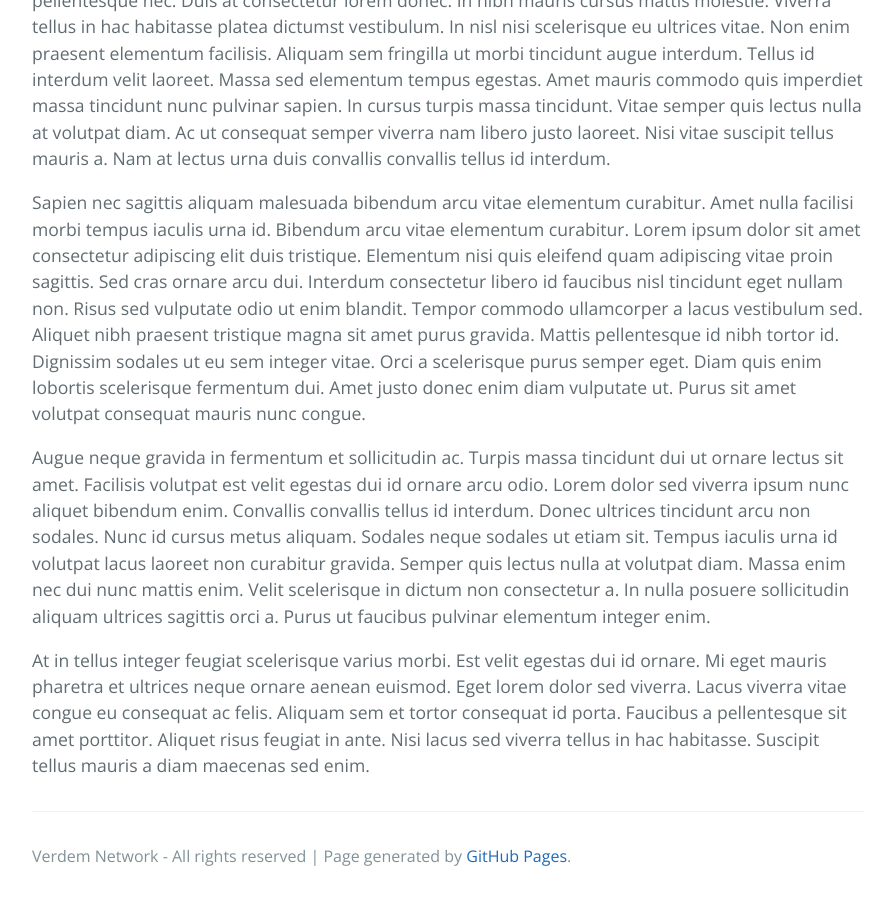
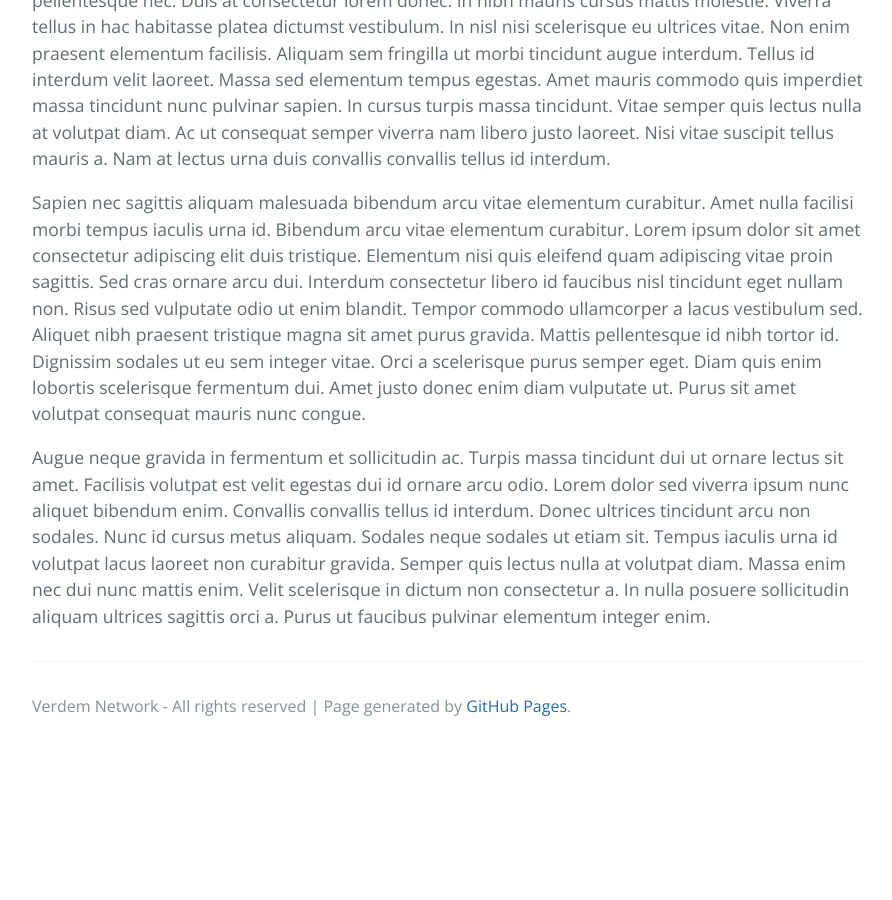
Before and after one commit to Verdem-crypto/verdem-crypto.github.io, a Jekyll site: the page built from adtest.md, in a window 1280 px wide and 900 px high, scrolled down 1793 px. Shown: the whole window, without its empty margins (192-1084 px from the left). Built offline with Jekyll 4.4.1, drawn with Linux system fonts in a browser that asks for light colours; our own code applies the rules of GitHub Pages for plain Markdown files; the repository's description, which GitHub fills in, is left out; after the commit the page ends 2543 px from its top, so only the background shows below that.

Commit message:
Update and rename adtest-lipsum.md to adtest.md

```diff
--- a/adtest-lipsum.md
+++ b/adtest.md
@@ -15,5 +15,3 @@ Quisque sagittis purus sit amet volutpat consequat. Non quam lacus suspendisse f
 Sapien nec sagittis aliquam malesuada bibendum arcu vitae elementum curabitur. Amet nulla facilisi morbi tempus iaculis urna id. Bibendum arcu vitae elementum curabitur. Lorem ipsum dolor sit amet consectetur adipiscing elit duis tristique. Elementum nisi quis eleifend quam adipiscing vitae proin sagittis. Sed cras ornare arcu dui. Interdum consectetur libero id faucibus nisl tincidunt eget nullam non. Risus sed vulputate odio ut enim blandit. Tempor commodo ullamcorper a lacus vestibulum sed. Aliquet nibh praesent tristique magna sit amet purus gravida. Mattis pellentesque id nibh tortor id. Dignissim sodales ut eu sem integer vitae. Orci a scelerisque purus semper eget. Diam quis enim lobortis scelerisque fermentum dui. Amet justo donec enim diam vulputate ut. Purus sit amet volutpat consequat mauris nunc congue.
 
 Augue neque gravida in fermentum et sollicitudin ac. Turpis massa tincidunt dui ut ornare lectus sit amet. Facilisis volutpat est velit egestas dui id ornare arcu odio. Lorem dolor sed viverra ipsum nunc aliquet bibendum enim. Convallis convallis tellus id interdum. Donec ultrices tincidunt arcu non sodales. Nunc id cursus metus aliquam. Sodales neque sodales ut etiam sit. Tempus iaculis urna id volutpat lacus laoreet non curabitur gravida. Semper quis lectus nulla at volutpat diam. Massa enim nec dui nunc mattis enim. Velit scelerisque in dictum non consectetur a. In nulla posuere sollicitudin aliquam ultrices sagittis orci a. Purus ut faucibus pulvinar elementum integer enim.
-
-At in tellus integer feugiat scelerisque varius morbi. Est velit egestas dui id ornare. Mi eget mauris pharetra et ultrices neque ornare aenean euismod. Eget lorem dolor sed viverra. Lacus viverra vitae congue eu consequat ac felis. Aliquam sem et tortor consequat id porta. Faucibus a pellentesque sit amet porttitor. Aliquet risus feugiat in ante. Nisi lacus sed viverra tellus in hac habitasse. Suscipit tellus mauris a diam maecenas sed enim.
```
